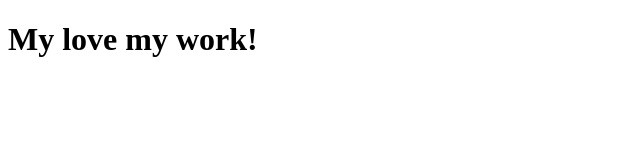
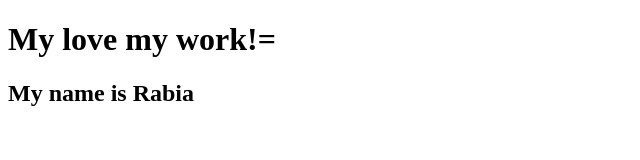
Before and after one commit to Rabia3219/index1, a plain HTML site: page index.html in a window 1280 px wide. Shown: the whole page, without its empty margins (0-640 px from the left). Drawn offline with Linux system fonts and the light colour scheme.

Commit message:
Initial commit

```diff
--- a/index.html
+++ b/index.html
@@ -6,6 +6,7 @@
     <title>Document</title>
 </head>
 <body>
-    <h1>My love my work!</h1>
+    <h1>My love my work!=</h1>
+    <h2>My name is Rabia</h2>
 </body>
 </html>
```
